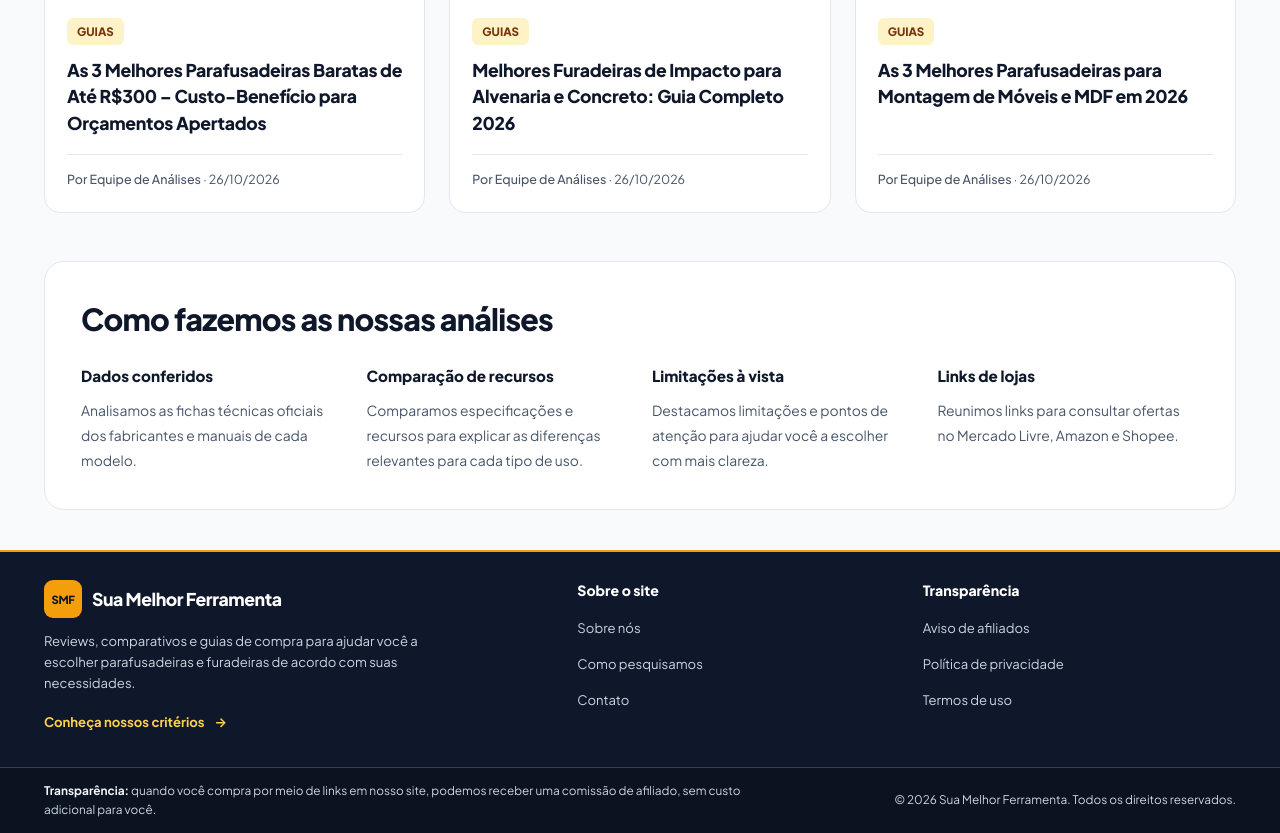
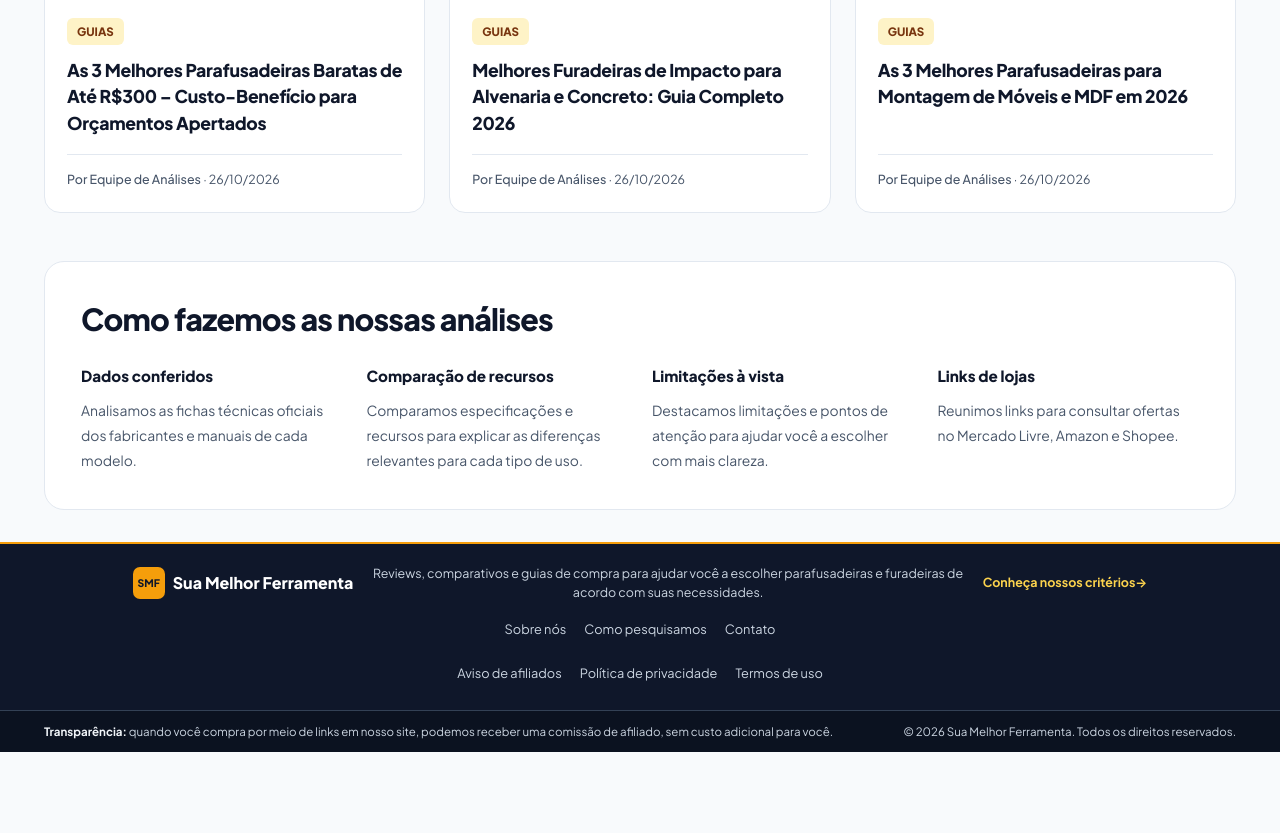
Before and after one commit to membroequipe/SiteReview, a Jekyll site: the page built from index.html, in a window 1280 px wide and 1400 px high, scrolled down 1283 px, cut to the strip 567-1400 px from the top of the window. Built offline with Jekyll 4.4.1, drawn with Linux system fonts in a browser that asks for light colours; after the commit the page ends 2602 px from its top, so only the background shows below that.

Commit message:
Update style.css

```diff
--- a/assets/css/style.css
+++ b/assets/css/style.css
@@ -2163,48 +2163,53 @@ details.toc-box[open] > summary::after {
 
 
 
+
 /* =========================================
-   RODAPÉ — DESKTOP E MOBILE
+   FOOTER HORIZONTAL — COMPACTO
+   DESKTOP E MOBILE
    ========================================= */
 
 .site-footer {
-    margin-top: clamp(40px, 6vw, 72px);
+    margin-top: 24px;
     background: #0f172a;
     color: #cbd5e1;
-    border-top: 3px solid #f59e0b;
-    font-size: 0.9rem;
-    line-height: 1.75;
+    border-top: 2px solid #f59e0b;
+    font-size: 0.82rem;
+    line-height: 1.5;
     overflow-wrap: anywhere;
 }
 
+/* Estrutura principal */
 .site-footer .site-footer-container {
-    display: grid;
-    grid-template-columns:
-        minmax(0, 1.6fr)
-        minmax(0, 1fr)
-        minmax(0, 1fr);
-    gap: clamp(24px, 4vw, 56px);
+    display: flex;
+    flex-direction: column;
+    align-items: center;
+    gap: 12px;
 
     width: 100%;
     max-width: 1240px;
     margin: 0 auto;
-    padding: 48px 24px;
-}
-
-.site-footer .footer-col-about,
-.site-footer .footer-col-links {
-    min-width: 0;
-}
-
-/* Marca em texto: não depende de uma imagem
-   com fundo transparente ou de um arquivo adicional. */
+    padding: 20px 24px;
+}
+
+/* Área da marca */
+.site-footer .footer-col-about {
+    display: flex;
+    align-items: center;
+    justify-content: center;
+    flex-wrap: wrap;
+    gap: 8px 18px;
+    width: 100%;
+    min-width: 0;
+    text-align: center;
+}
+
 .site-footer .footer-brand-link {
     display: inline-flex;
     align-items: center;
-    gap: 12px;
+    gap: 8px;
     max-width: 100%;
-    margin-bottom: 18px;
-
+    margin: 0;
     color: #ffffff;
     text-decoration: none;
 }
@@ -2212,118 +2217,111 @@ details.toc-box[open] > summary::after {
 .site-footer .footer-brand-mark {
     display: grid;
     place-items: center;
-    flex: 0 0 48px;
-
-    width: 48px;
-    height: 48px;
-
+    flex: 0 0 32px;
+    width: 32px;
+    height: 32px;
     background: #f59e0b;
     color: #0f172a;
-    border-radius: 12px;
-
-    font-size: 0.8rem;
+    border-radius: 7px;
+    font-size: 0.65rem;
     font-weight: 800;
     line-height: 1;
-    letter-spacing: -0.03em;
 }
 
 .site-footer .footer-title {
-    min-width: 0;
     margin: 0;
     padding: 0;
     border: 0;
-
     color: #ffffff;
-    font-size: clamp(1.1rem, 2vw, 1.35rem);
+    font-size: 1rem;
     font-weight: 800;
-    line-height: 1.35;
-    letter-spacing: -0.025em;
+    line-height: 1.3;
 }
 
 .site-footer .footer-text {
-    max-width: 44ch;
-    margin: 0 0 18px;
-
+    max-width: 65ch;
+    margin: 0;
     color: #cbd5e1;
-    font-size: 0.9rem;
-    line-height: 1.85;
-}
-
-/* Link editorial destacado */
+    font-size: 0.78rem;
+    line-height: 1.5;
+}
+
+/* Link da metodologia */
 .site-footer .footer-methodology-link {
     display: inline-flex;
     align-items: center;
-    gap: 10px;
-
-    min-height: 44px;
+    min-height: 32px;
     max-width: 100%;
-    padding: 6px 0;
-
+    padding: 4px 0;
     color: #fcd34d;
-    font-size: 0.85rem;
+    font-size: 0.78rem;
     font-weight: 700;
-    line-height: 1.6;
+    line-height: 1.4;
     text-decoration: none;
 }
 
 .site-footer .footer-methodology-link:hover {
     color: #fde68a;
     text-decoration: underline;
-    text-underline-offset: 4px;
-}
-
-/* Colunas de navegação */
-.site-footer .footer-subtitle {
-    margin: 0 0 14px;
+}
+
+/* Grupos de links */
+.site-footer .footer-col-links {
+    display: flex;
+    align-items: center;
+    justify-content: center;
+    flex-wrap: wrap;
+    gap: 8px 18px;
+    width: 100%;
+    min-width: 0;
     padding: 0;
     border: 0;
-
-    color: #ffffff;
-    font-size: 0.95rem;
-    font-weight: 800;
-    line-height: 1.5;
-}
-
+}
+
+/* Oculta títulos dos grupos para economizar altura */
+.site-footer .footer-subtitle {
+    display: none;
+}
+
+/* Links lado a lado */
 .site-footer .footer-nav {
-    display: grid;
-    gap: 2px;
-
+    display: flex;
+    align-items: center;
+    justify-content: center;
+    flex-wrap: wrap;
+    gap: 4px 18px;
     margin: 0;
     padding: 0;
     list-style: none;
 }
 
 .site-footer .footer-nav li {
-    min-width: 0;
     margin: 0;
     padding: 0;
+    min-width: 0;
 }
 
 .site-footer .footer-nav a {
-    display: flex;
+    display: inline-flex;
     align-items: center;
-
-    min-height: 44px;
-    padding: 8px 0;
-
+    min-height: 32px;
+    padding: 4px 0;
     color: #cbd5e1;
-    font-size: 0.86rem;
-    line-height: 1.6;
+    font-size: 0.8rem;
+    line-height: 1.4;
     text-decoration: none;
-
-    transition: color 0.2s ease;
+    white-space: normal;
 }
 
 .site-footer .footer-nav a:hover {
     color: #fcd34d;
     text-decoration: underline;
-    text-underline-offset: 4px;
-}
-
-/* Foco visível sobre o fundo escuro */
+}
+
+/* Acessibilidade */
 .site-footer a:focus-visible {
     outline: 3px solid #fcd34d;
-    outline-offset: 4px;
+    outline-offset: 3px;
     border-radius: 4px;
 }
 
@@ -2334,25 +2332,29 @@ details.toc-box[open] > summary::after {
 }
 
 .site-footer .footer-bottom-container {
-    display: grid;
-    grid-template-columns: minmax(0, 1.5fr) minmax(0, 1fr);
+    display: flex;
     align-items: center;
-    gap: 24px;
+    justify-content: space-between;
+    flex-wrap: wrap;
+    gap: 8px 24px;
 
     width: 100%;
     max-width: 1240px;
     margin: 0 auto;
-    padding: 24px;
+    padding: 12px 24px;
 }
 
 .site-footer .footer-disclosure,
 .site-footer .footer-copyright {
     min-width: 0;
     margin: 0;
-
     color: #cbd5e1;
-    font-size: 0.78rem;
-    line-height: 1.8;
+    font-size: 0.72rem;
+    line-height: 1.5;
+}
+
+.site-footer .footer-disclosure {
+    flex: 1 1 420px;
 }
 
 .site-footer .footer-disclosure strong {
@@ -2361,63 +2363,59 @@ details.toc-box[open] > summary::after {
 }
 
 .site-footer .footer-copyright {
+    flex: 0 1 auto;
     text-align: right;
 }
 
-/* Tablet: apresentação acima das duas colunas */
-@media (max-width: 960px) {
-    .site-footer .site-footer-container {
-        grid-template-columns: repeat(2, minmax(0, 1fr));
-        gap: 32px;
-        padding-top: 36px;
-        padding-bottom: 36px;
-    }
-
-    .site-footer .footer-col-about {
-        grid-column: 1 / -1;
-    }
-
-    .site-footer .footer-text {
-        max-width: 65ch;
-    }
-
-    .site-footer .footer-bottom-container {
-        grid-template-columns: minmax(0, 1fr);
-        gap: 14px;
-    }
-
-    .site-footer .footer-copyright {
-        text-align: left;
-    }
-}
-
-/* Celular: uma coluna, sem links comprimidos */
+/* =========================================
+   MOBILE
+   ========================================= */
+
 @media (max-width: 600px) {
     .site-footer {
-        margin-top: 36px;
+        margin-top: 18px;
     }
 
     .site-footer .site-footer-container {
-        grid-template-columns: minmax(0, 1fr);
-        gap: 24px;
-        padding: 32px 20px;
+        gap: 10px;
+        padding: 16px;
     }
 
     .site-footer .footer-col-about {
-        grid-column: auto;
+        gap: 6px 12px;
+    }
+
+    .site-footer .footer-text {
+        font-size: 0.75rem;
     }
 
     .site-footer .footer-col-links {
-        padding-top: 24px;
-        border-top: 1px solid #334155;
-    }
-
-    .site-footer .footer-subtitle {
-        margin-bottom: 8px;
+        gap: 0 12px;
+    }
+
+    .site-footer .footer-nav {
+        gap: 2px 14px;
+    }
+
+    .site-footer .footer-nav a {
+        min-height: 32px;
+        font-size: 0.78rem;
     }
 
     .site-footer .footer-bottom-container {
-        padding: 22px 20px;
+        flex-direction: column;
+        align-items: center;
+        gap: 6px;
+        padding: 10px 16px;
+        text-align: center;
+    }
+
+    .site-footer .footer-disclosure,
+    .site-footer .footer-copyright {
+        flex: none;
+        width: 100%;
+        text-align: center;
+        font-size: 0.7rem;
     }
 }
 
@@ -2427,125 +2425,6 @@ details.toc-box[open] > summary::after {
     }
 }
 
-
-/* =========================================
-   FOOTER COMPACTO — SUA MELHOR FERRAMENTA
-   ========================================= */
-
-.site-footer {
-    margin-top: clamp(24px, 4vw, 40px);
-    border-top-width: 2px;
-    font-size: 0.85rem;
-    line-height: 1.6;
-}
-
-.site-footer .site-footer-container {
-    gap: clamp(20px, 3vw, 32px);
-    padding: 28px 24px;
-}
-
-.site-footer .footer-brand-link {
-    gap: 10px;
-    margin-bottom: 12px;
-}
-
-.site-footer .footer-brand-mark {
-    flex-basis: 38px;
-    width: 38px;
-    height: 38px;
-    border-radius: 9px;
-    font-size: 0.7rem;
-}
-
-.site-footer .footer-title {
-    font-size: 1.1rem;
-    line-height: 1.3;
-}
-
-.site-footer .footer-text {
-    margin-bottom: 10px;
-    font-size: 0.82rem;
-    line-height: 1.6;
-}
-
-.site-footer .footer-methodology-link {
-    min-height: 36px;
-    padding: 4px 0;
-    font-size: 0.82rem;
-}
-
-.site-footer .footer-subtitle {
-    margin-bottom: 8px;
-    font-size: 0.88rem;
-}
-
-.site-footer .footer-nav {
-    gap: 0;
-}
-
-.site-footer .footer-nav a {
-    min-height: 36px;
-    padding: 5px 0;
-    font-size: 0.82rem;
-    line-height: 1.5;
-}
-
-.site-footer .footer-bottom-container {
-    gap: 16px;
-    padding: 14px 24px;
-}
-
-.site-footer .footer-disclosure,
-.site-footer .footer-copyright {
-    font-size: 0.74rem;
-    line-height: 1.55;
-}
-
-/* Tablet */
-@media (max-width: 960px) {
-    .site-footer .site-footer-container {
-        gap: 20px;
-        padding: 26px 24px;
-    }
-
-    .site-footer .footer-bottom-container {
-        gap: 10px;
-    }
-}
-
-/* Celular */
-@media (max-width: 600px) {
-    .site-footer {
-        margin-top: 24px;
-    }
-
-    .site-footer .site-footer-container {
-        gap: 18px;
-        padding: 24px 20px;
-    }
-
-    .site-footer .footer-col-links {
-        padding-top: 16px;
-    }
-
-    .site-footer .footer-brand-link {
-        margin-bottom: 10px;
-    }
-
-    .site-footer .footer-text {
-        margin-bottom: 8px;
-    }
-
-    .site-footer .footer-nav a {
-        min-height: 36px;
-        padding: 5px 0;
-    }
-
-    .site-footer .footer-bottom-container {
-        gap: 10px;
-        padding: 14px 20px;
-    }
-}
 
 
 /* Ajuste da ficha técnica dos reviews */
```
